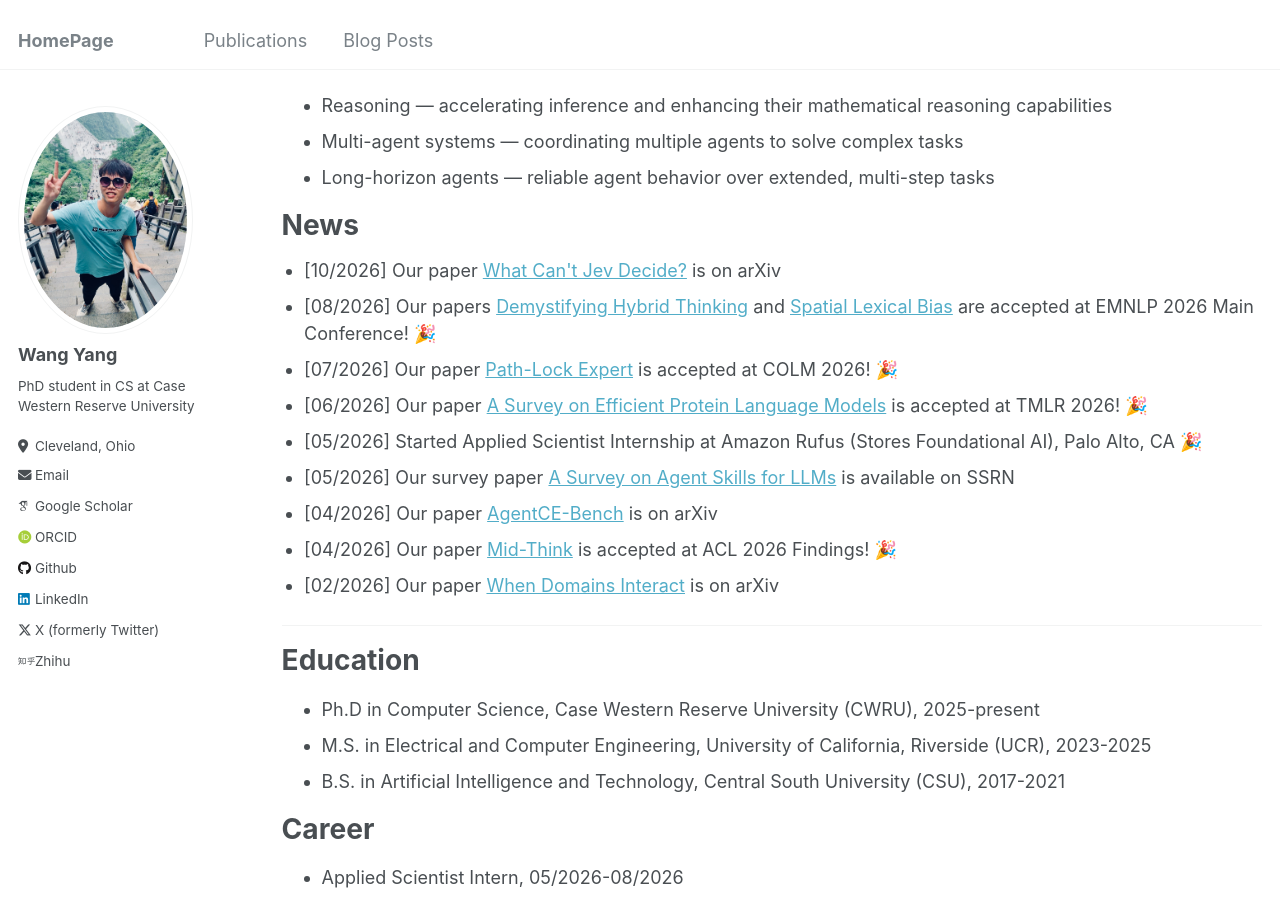
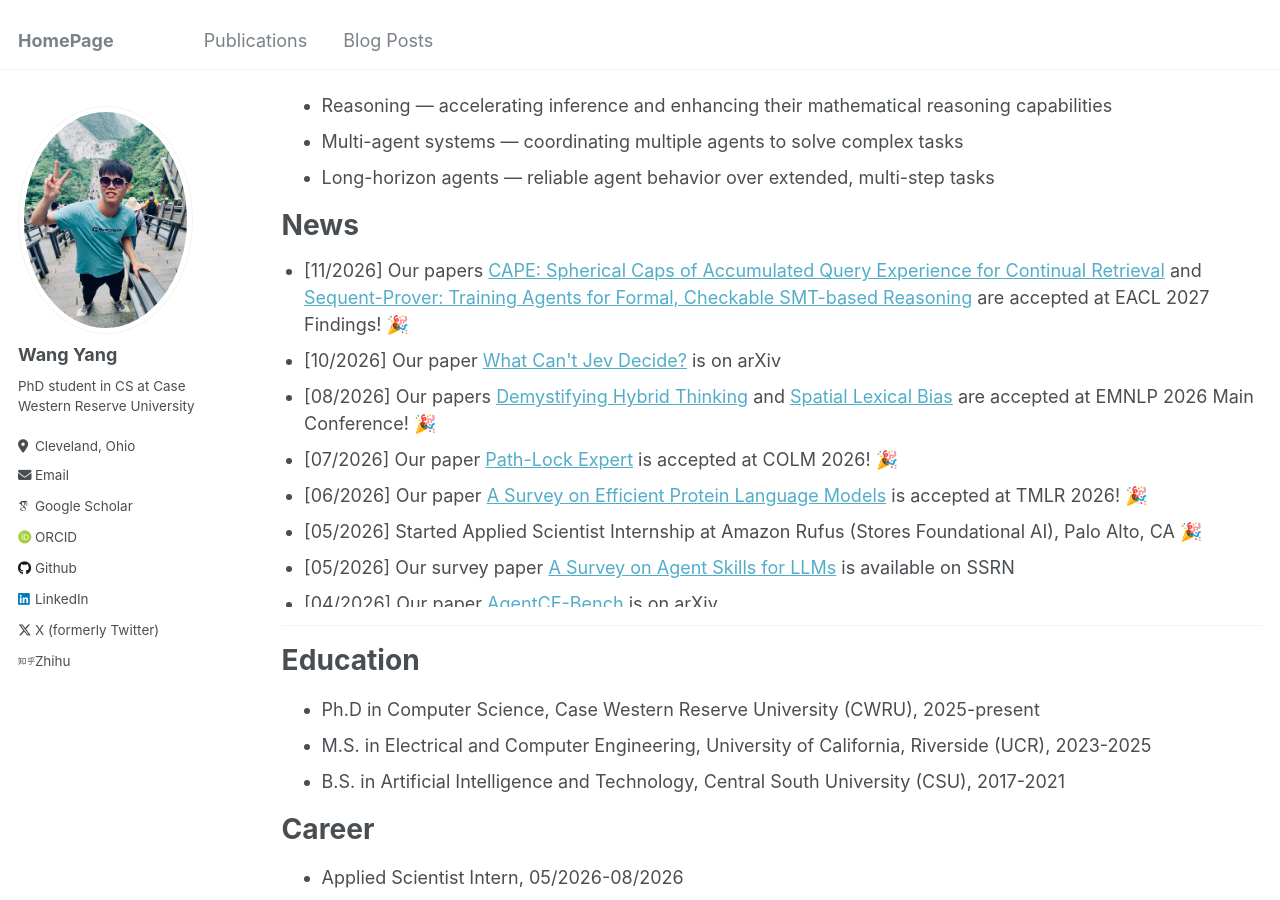
Before and after one commit to uservan/uservan.github.io, a Jekyll site: the page built from _pages/about.md, in a window 1280 px wide and 900 px high, scrolled down 344 px. Built offline with Jekyll 4.4.1, drawn with Linux system fonts in a browser that asks for light colours; some web fonts are replaced.

Commit message:
Add EACL 2027 Findings news: CAPE and Sequent-Prover

```diff
--- a/_pages/about.md
+++ b/_pages/about.md
@@ -32,6 +32,7 @@ News
 ======
 
 <ul class="news-list">
+   <li>[11/2026] Our papers <a href="https://openreview.net/forum?id=lpYrb3uVJj">CAPE: Spherical Caps of Accumulated Query Experience for Continual Retrieval</a> and <a href="https://arxiv.org/abs/2610.15258">Sequent-Prover: Training Agents for Formal, Checkable SMT-based Reasoning</a> are accepted at EACL 2027 Findings! 🎉</li>
    <li>[10/2026] Our paper <a href="https://arxiv.org/abs/2610.24929">What Can't Jev Decide?</a> is on arXiv</li>
    <li>[08/2026] Our papers <a href="https://arxiv.org/pdf/2510.12680v1">Demystifying Hybrid Thinking</a> and <a href="https://arxiv.org/abs/2606.01914">Spatial Lexical Bias</a> are accepted at EMNLP 2026 Main Conference! 🎉</li>
    <li>[07/2026] Our paper <a href="https://arxiv.org/abs/2604.27201">Path-Lock Expert</a> is accepted at COLM 2026! 🎉</li>
```
